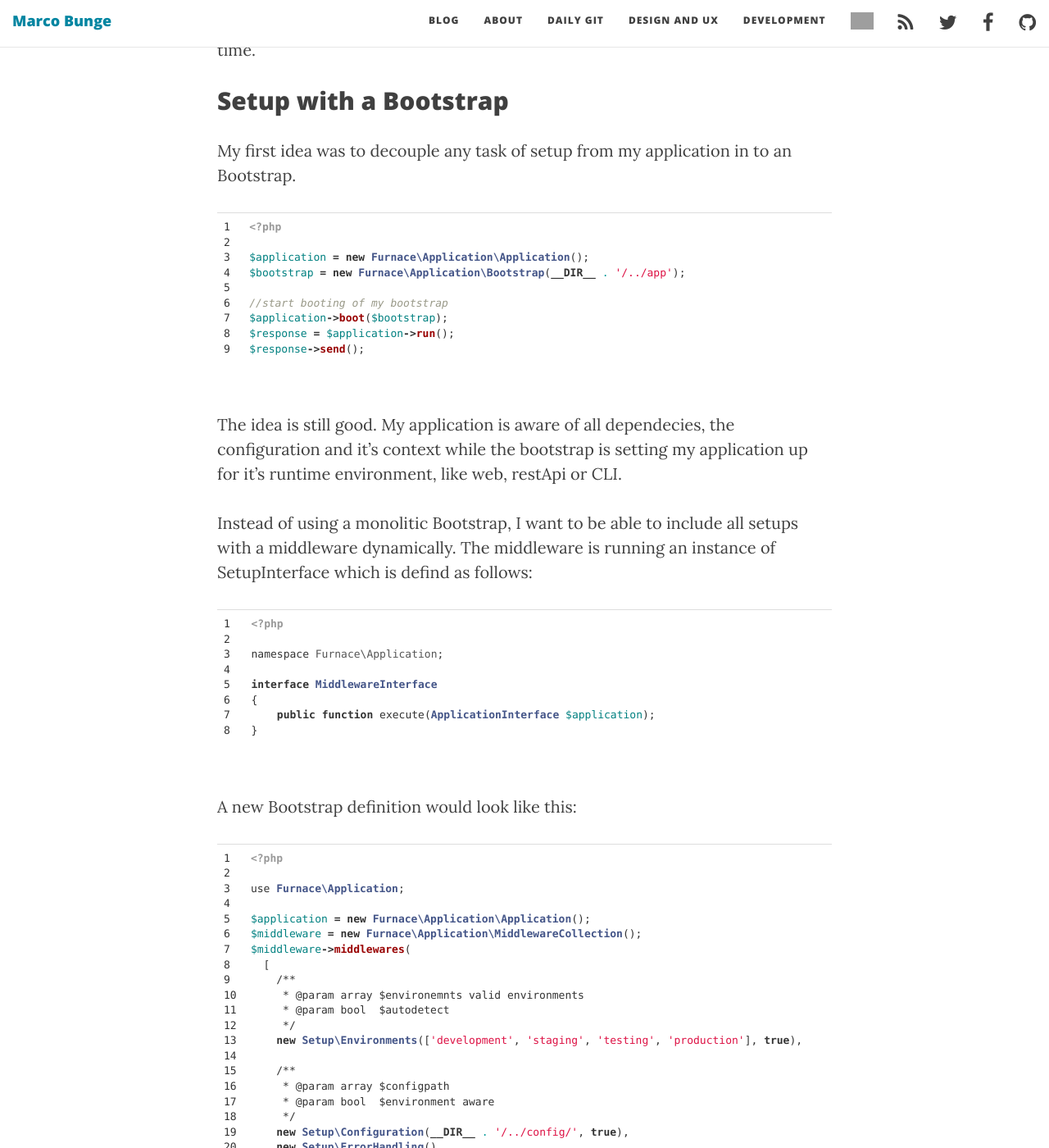
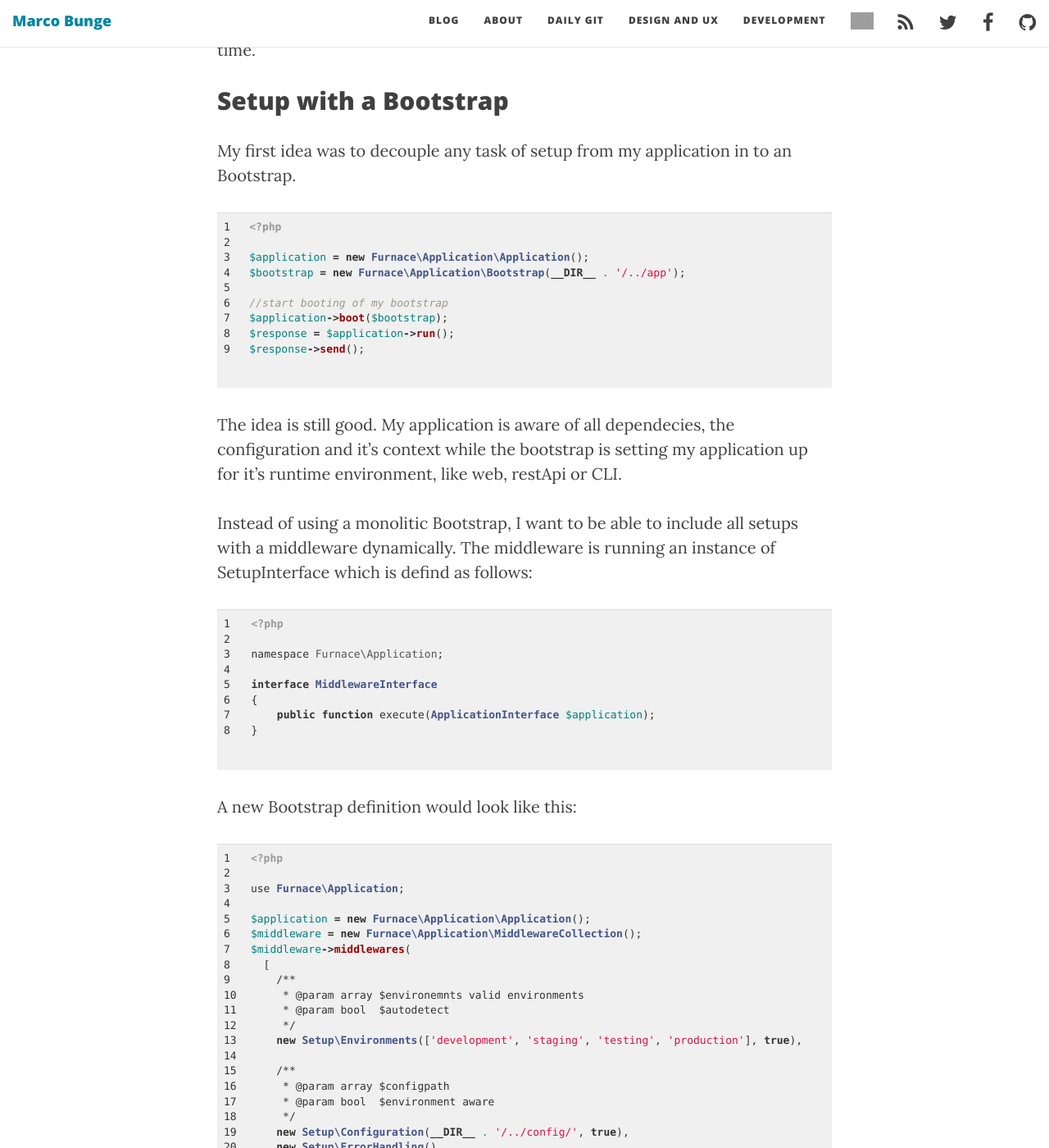
Before and after one commit to mbunge/mbunge.github.io, a Jekyll site: the page built from _posts/2015-09-24-modern-applications-in-php.markdown, in a window 1280 px wide and 1400 px high, scrolled down 810 px. Shown: the whole window at 82% size. Built offline with Jekyll 4.4.1, drawn with Linux system fonts in a browser that asks for light colours; nearby versions of some CDN libraries; comment, search, counter and statistics services are not loaded; grey boxes are pictures that could not be loaded.

Commit message:
Update syntax.css

```diff
--- a/css/syntax.css
+++ b/css/syntax.css
@@ -1,10 +1,13 @@
 .highlight pre {
     padding: 0;
-    background-color: #ffffff;
+    background-color: #f0f0f0;
     border: 0;
     border-radius: 0;
 }
-.highlight .table-responsive {
+.highlight .table-responsive,
+.highlight pre,
+.highlight td
+{
   border: none;
 }
 .highlight  { background: #ffffff; }
```
